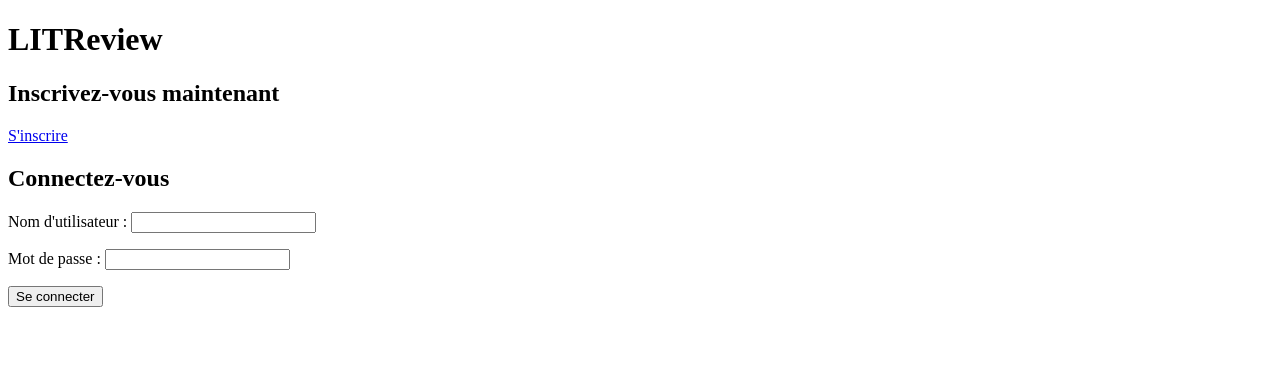
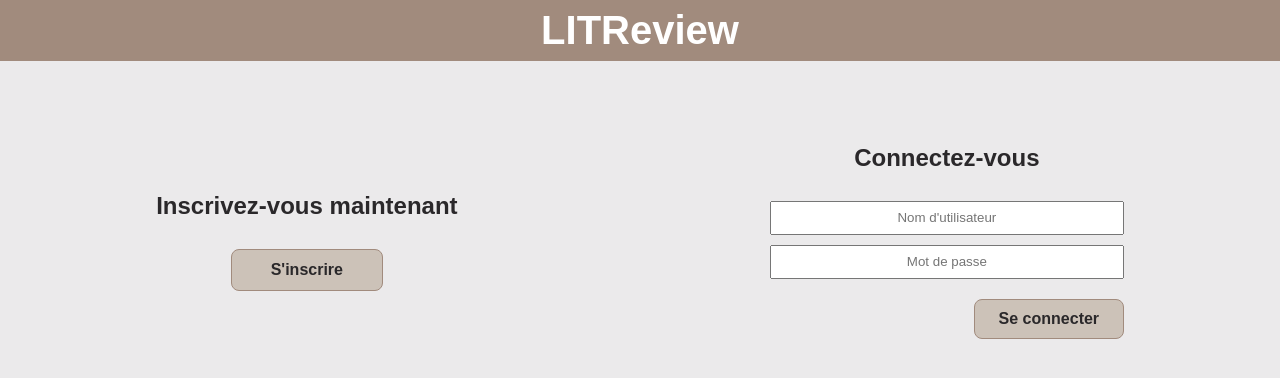
Before and after one commit to anselmlys/OC_P9_LITReview, a Django app: page /login/ in a window 1280 px wide. Shown: the top 378 px of the page. Run offline with Django 5.2, Linux system fonts and the light colour scheme.

Commit message:
feat: create base CSS and CSS for login page

```diff
--- a/litreview/authentication/forms.py
+++ b/litreview/authentication/forms.py
@@ -4,8 +4,12 @@ from django.contrib.auth.forms import UserCreationForm
 
 
 class LoginForm(forms.Form):
-    username = forms.CharField(max_length=63, label='Nom d\'utilisateur')
-    password = forms.CharField(max_length=63, widget=forms.PasswordInput, label='Mot de passe')
+    username = forms.CharField(max_length=63,
+                               label='',
+                               widget=forms.TextInput(attrs={'placeholder': 'Nom d\'utilisateur'}))
+    password = forms.CharField(max_length=63,
+                               label='',
+                               widget=forms.PasswordInput(attrs={'placeholder': 'Mot de passe'}))
 
 class SignupForm(UserCreationForm):
     class Meta(UserCreationForm.Meta):
--- /dev/null
+++ b/litreview/authentication/static/authentication/login.css
@@ -0,0 +1,33 @@
+.login-page {
+    display: flex;
+    flex-direction: row;
+    flex-wrap: wrap;
+    justify-content: space-around;
+    margin-top: 35px;
+}
+
+.login-page .signup-section,
+.login-page .login-section {
+    display: flex;
+    flex-direction: column;
+    align-items: center;
+    justify-content: center;
+}
+
+.login-section form {
+    display: flex;
+    flex-direction: column;
+}
+
+.login-section input {
+    margin-bottom: 10px;
+    margin-top: 0;
+    width: 350px;
+    height: 30px;
+    text-align: center;
+}
+
+.login-section form button {
+    align-self: flex-end;
+    margin-top: 10px;
+}
--- a/litreview/authentication/templates/authentication/login.html
+++ b/litreview/authentication/templates/authentication/login.html
@@ -1,12 +1,25 @@
 {% extends 'base.html' %}
+{% load static %}
+
+{% block css %}
+    <link rel="stylesheet" href="{% static 'authentication/login.css' %}">
+{% endblock css %}
+
 {% block content %}
+    <div class="login-page">
+        <div class="signup-section">
             <h2>Inscrivez-vous maintenant</h2>
-    <a href="{% url 'signup' %}">S'inscrire</a>
+            <a class="default-button" href="{% url 'signup' %}">S'inscrire</a>
+        </div>
+        <div class="login-section">
             <h2>Connectez-vous</h2>
             <p>{{ message }}</p>
             <form method="post">
-        {{ form.as_p }}
                 {% csrf_token %}
-        <button type="submit">Se connecter</button>
+                {{ form.username }}
+                {{ form.password }}
+                <button class="default-button" type="submit">Se connecter</button>
             </form>
+        </div>
+    </div>
 {% endblock content %}
--- a/litreview/litreview/settings.py
+++ b/litreview/litreview/settings.py
@@ -118,7 +118,8 @@ USE_TZ = True
 # Static files (CSS, JavaScript, Images)
 # https://docs.djangoproject.com/en/5.2/howto/static-files/
 
-STATIC_URL = 'static/'
+STATIC_URL = '/static/'
+STATICFILES_DIRS = [BASE_DIR.joinpath('static/')]
 
 # Default primary key field type
 # https://docs.djangoproject.com/en/5.2/ref/settings/#default-auto-field
--- /dev/null
+++ b/litreview/static/base.css
@@ -0,0 +1,53 @@
+* {
+    margin: 0;
+    padding: 0;
+    font-family: Arial, Helvetica, sans-serif;
+    color: #2A282A;
+    text-decoration: none;
+}
+
+body {
+    background-color: #EBEAEB;
+}
+
+.nav-bar {
+    display: flex;
+    flex-direction: column;
+    background-color: #A18B7D;
+}
+
+h1 {
+    color: white;
+    font-size: 2.5em;
+    align-self: center;
+    padding: 0.2em;
+}
+
+h2 {
+    margin: 2em auto 1.2em;
+}
+
+.default-button {
+    background-color: #CCC2B8;
+    border: 1px solid #A18B7D;
+    border-radius: 0.5em;
+    display: block;
+    width: 150px;
+    height: 40px;
+    align-content: center;
+    text-align: center;
+    font-weight: bold;
+    font-size: medium;
+}
+
+.default-button:hover {
+    background-color: #A18B7D;
+    color: white;
+    cursor: pointer;
+}
+
+.default-button:active {
+    background-color: #CCC2B8;
+    color: #2A282A;
+    box-shadow: 2px 2px 5px #A18B7D;
+}
--- a/litreview/templates/base.html
+++ b/litreview/templates/base.html
@@ -1,12 +1,18 @@
+{% load static %}
+
 <!DOCTYPE html>
 <html>
     <head>
         <title>LITReview</title>
+        <link rel="stylesheet" href="{% static 'base.css' %}">
+        {% block css %}{% endblock css %}
     </head>
     <body>
         <header>
-            <h1>LITReview</h1>
-            {% block header %}{% endblock header %}
+            <div class="nav-bar">
+                <h1>LITReview</h1>
+                {% block header %}{% endblock header %}
+            </div>
         </header>
         <section>
             {% block content %}{% endblock content %}
```
Lines whose indentation alone changed are shown as unchanged.
